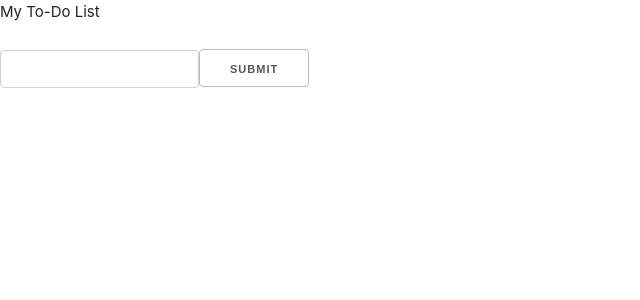
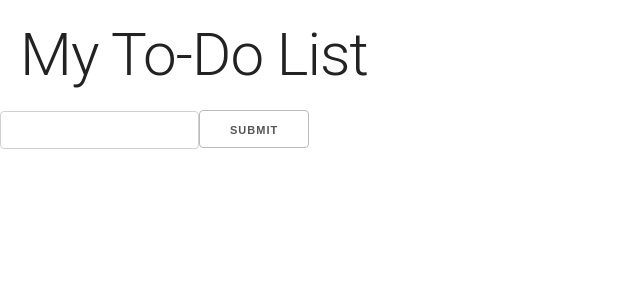
Before and after one commit to jamesr6794/finalproject-frontend, a React (Create React App) app in the folder frontend-todo/: page / in a window 1280 px wide. Shown: the top 300 px of the page, without its empty margins (0-640 px from the left). Built offline with nearby package versions, Linux system fonts and the light colour scheme.

Commit message:
added material ui

```diff
--- a/frontend-todo/package.json
+++ b/frontend-todo/package.json
@@ -3,6 +3,8 @@
   "version": "0.1.0",
   "private": true,
   "dependencies": {
+    "@material-ui/core": "^4.11.3",
+    "@material-ui/icons": "^4.11.2",
     "@testing-library/jest-dom": "^5.11.10",
     "@testing-library/react": "^11.2.6",
     "@testing-library/user-event": "^12.8.3",
--- a/frontend-todo/src/App.js
+++ b/frontend-todo/src/App.js
@@ -2,6 +2,7 @@ import React, { useEffect, useState } from 'react'
 import Form from "./components/Form"
 import List from "./components/List"
 import './App.css';
+import Typography from "@material-ui/core/Typography"
 
 const storage = "frontend-todo"
 
@@ -43,12 +44,10 @@ function App() {
 
   return (
     <div className="App">
-      <header className="App-header">
-        <p>My To-Do List</p>
+        <Typography style={{padding:20}} variant="h1">My To-Do List</Typography>
         <Form createTodo={createTodo} />
         <List todos={todos} toggleFinish={toggleFinish}
         deleteTodo={deleteTodo} />
-      </header>
     </div>
   )
 }
--- a/frontend-todo/src/components/Todo.js
+++ b/frontend-todo/src/components/Todo.js
@@ -8,9 +8,6 @@ function Todo({ todo, toggleFinish, deleteTodo }) {
     function deleteClick() {
         deleteTodo(todo.id)
     }
-
-
-
 
     return (
         <div style={{ display: "flex" }}>
```
Also changed, not shown: 1 other file (tests, documents, lock files or other folders).
